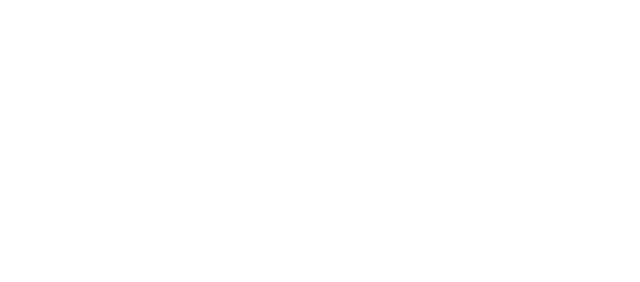
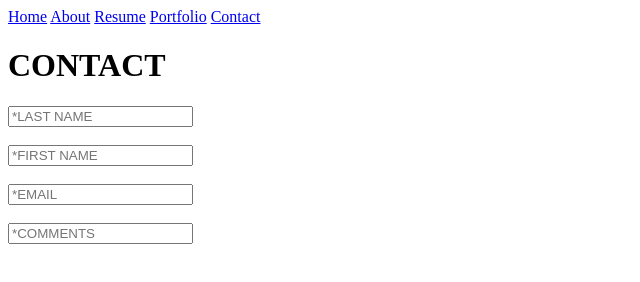
Before and after one commit to mjc498/idm221-mjc498, a plain HTML site: page index/contact.html in a window 1280 px wide. Shown: the whole page, without its empty margins (0-640 px from the left). Drawn offline with Linux system fonts and the light colour scheme.

Commit message:
❕html complete (mostly)

```diff
--- a/index/contact.html
+++ b/index/contact.html
@@ -3,9 +3,30 @@
 <head>
     <meta charset="UTF-8">
     <meta name="viewport" content="width=, initial-scale=1.0">
-    <title>CONTACT</title>
+    <title>contact</title>
 </head>
 <body>
+    <a href="file:///Users/maria-louisa/Downloads/FALL%20Q%2023/IDM221/idm221-mjc498/index/home.html">Home</a>
+    <a href="file:///Users/maria-louisa/Downloads/FALL%20Q%2023/IDM221/idm221-mjc498/index/about.html">About</a>
+    <a href="file:///Users/maria-louisa/Downloads/FALL%20Q%2023/IDM221/idm221-mjc498/index/resume.html">Resume</a>
+    <a href="file:///Users/maria-louisa/Downloads/FALL%20Q%2023/IDM221/idm221-mjc498/index/portfolio.html">Portfolio</a>
+    <a href="file:///Users/maria-louisa/Downloads/FALL%20Q%2023/IDM221/idm221-mjc498/index/contact.html">Contact</a>
+    <h1 id="about me">CONTACT</h1>
+
+    <input type="text" id="Last Name" name="Last Name"
+    placeholder="*LAST NAME">
+    <br  />
+    <br  />
+    <input type="text" id="First Name" name="First Name"
+    placeholder="*FIRST NAME">
+    <br  />
+    <br  />
+    <input type="text" id="Email" name="Email"
+    placeholder="*EMAIL">
+    <br  />
+    <br  />
+    <input type="text" id="Comments" name="Comments"
+    placeholder="*COMMENTS">
 
 </body>
 </html><!DOCTYPE html>
```
